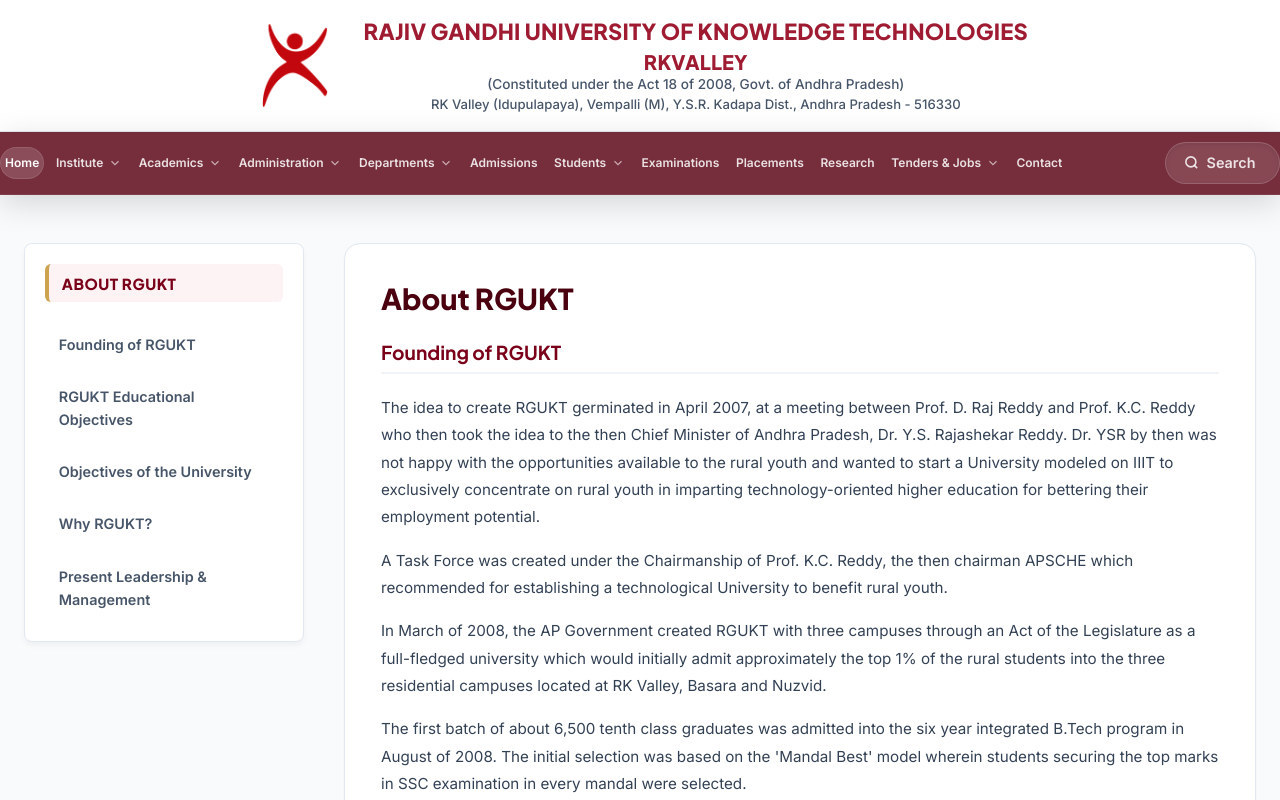
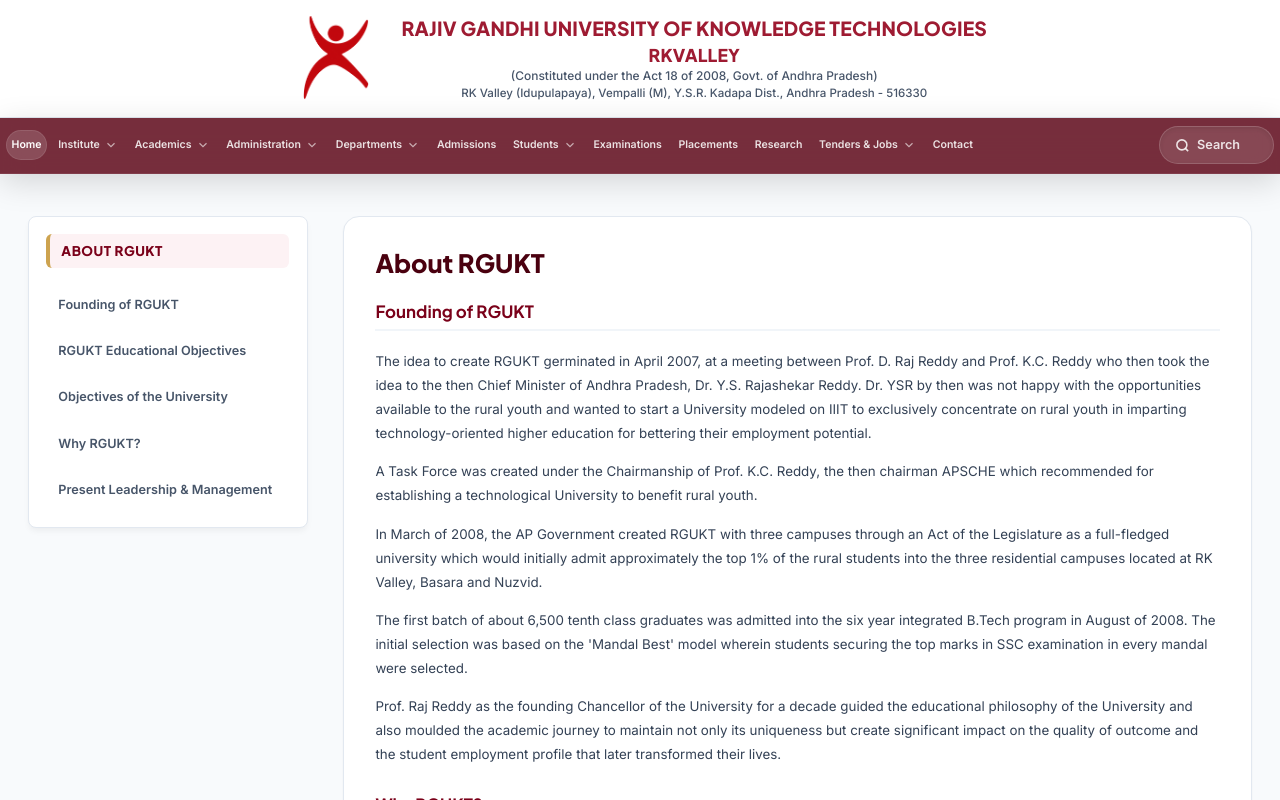
Before and after one commit to formsrgukt/RKVALLEY, a Next.js app: page / in a window 1280 px wide. Shown: the top 800 px of the page. Built offline with nearby package versions, Linux system fonts and the light colour scheme.

Commit message:
Use rem-based container max-width to center and zoom layout proportionally

```diff
--- a/src/app/globals.css
+++ b/src/app/globals.css
@@ -76,7 +76,7 @@
   --radius-xl: 24px;
   --radius-full: 9999px;
 
-  --container-max: 1920px;
+  --container-max: 90rem;
   --transition-fast: 150ms cubic-bezier(0.4, 0, 0.2, 1);
   --transition-normal: 250ms cubic-bezier(0.4, 0, 0.2, 1);
   --transition-smooth: 350ms cubic-bezier(0.16, 1, 0.3, 1);
@@ -2502,13 +2502,17 @@
   .lang-btn-mobile { display: block !important; }
 }
 
-
-/* Fluid root typography to auto-scale website perfectly from 1024px to 1920px */
-html { font-size: clamp(10px, 0.67vw + 3.16px, 16px) !important; }
-
-
-/* Correct fluid root typography */
-html { font-size: clamp(13px, 0.4vw + 11px, 16px) !important; }
+/* Fluid root typography to auto-scale website proportionally on desktops */
+html { font-size: 16px !important; }
+
+@media (min-width: 1024px) {
+  html {
+    font-size: clamp(11px, 1.1vw, 22px) !important;
+  }
+}
+
+
+
 
 
 .inline-search-dropdown-menu { position: absolute; top: calc(100% + 0.5rem); right: 0; width: 90vw; max-width: 400px; max-height: 450px; background: #ffffff; border-radius: 12px; box-shadow: 0 10px 25px rgba(0,0,0,0.1); border: 1px solid #e2e8f0; overflow-y: auto; z-index: 1000; }
```
